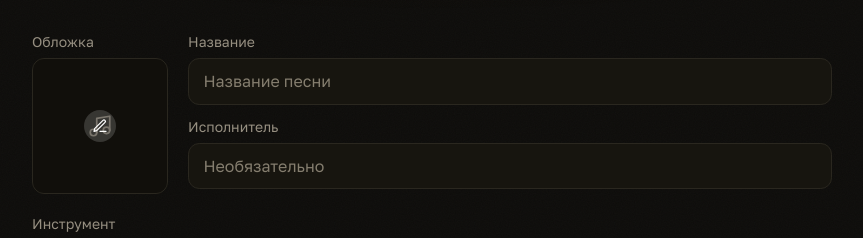
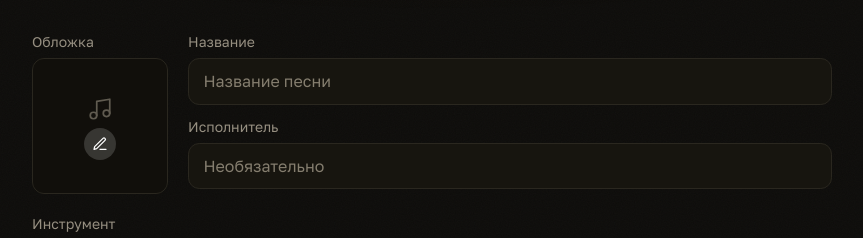
Before and after one commit to luminaved/tabs, a Next.js app: page /songs/new in a window 1280 px wide. Shown: the part 162-400 px from the top of the page, without its empty margins (208-1071 px from the left). Built offline with nearby package versions, Linux system fonts and the light colour scheme; no server answers; the database is empty; sample sign-in values are in the browser's storage.

Commit message:
фиксы 3

```diff
--- a/app/globals.css
+++ b/app/globals.css
@@ -2709,6 +2709,24 @@
     background: rgba(0, 0, 0, 0.28);
   }
 
+  /* Значок ноты и карандаш оба стоят по центру своего слоя и потому налезали
+     друг на друга — читалось как один смазанный значок. Разводим их вокруг
+     центра: нота выше, кнопка ниже.
+
+     Через padding, а не transform: сдвигать пришлось бы саму накладку, а вместе
+     с ней уехало бы и затемнение, которое обязано покрывать весь квадрат.
+     Padding двигает только содержимое (оба слоя выключены по центру, поэтому
+     отступ смещает его на половину своей величины), а фон печатается под ним.
+
+     Число одно на оба слоя — так они расходятся симметрично, и середина пары
+     остаётся серединой обложки. */
+  .cover-edit--empty .cover-edit-empty {
+    padding-bottom: 2.2rem;
+  }
+  .cover-edit--empty .cover-edit-overlay {
+    padding-top: 2.2rem;
+  }
+
   /* Обложка на странице песни — квадрат фиксированного размера. На узких
      экранах шапка складывается в колонку (обложка сверху, под ней — заголовок,
      дата, кнопки во всю ширину), поэтому здесь обложку делаем крупнее; на
```
